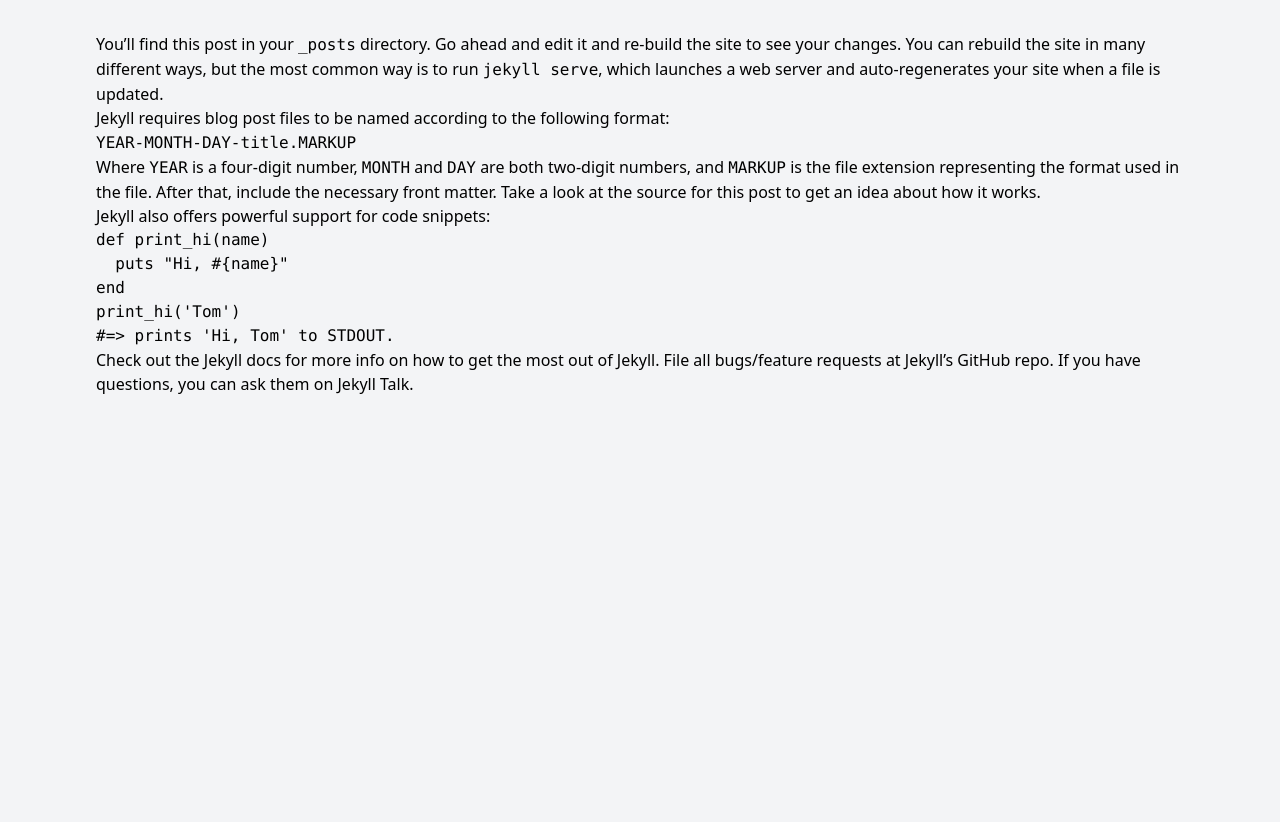
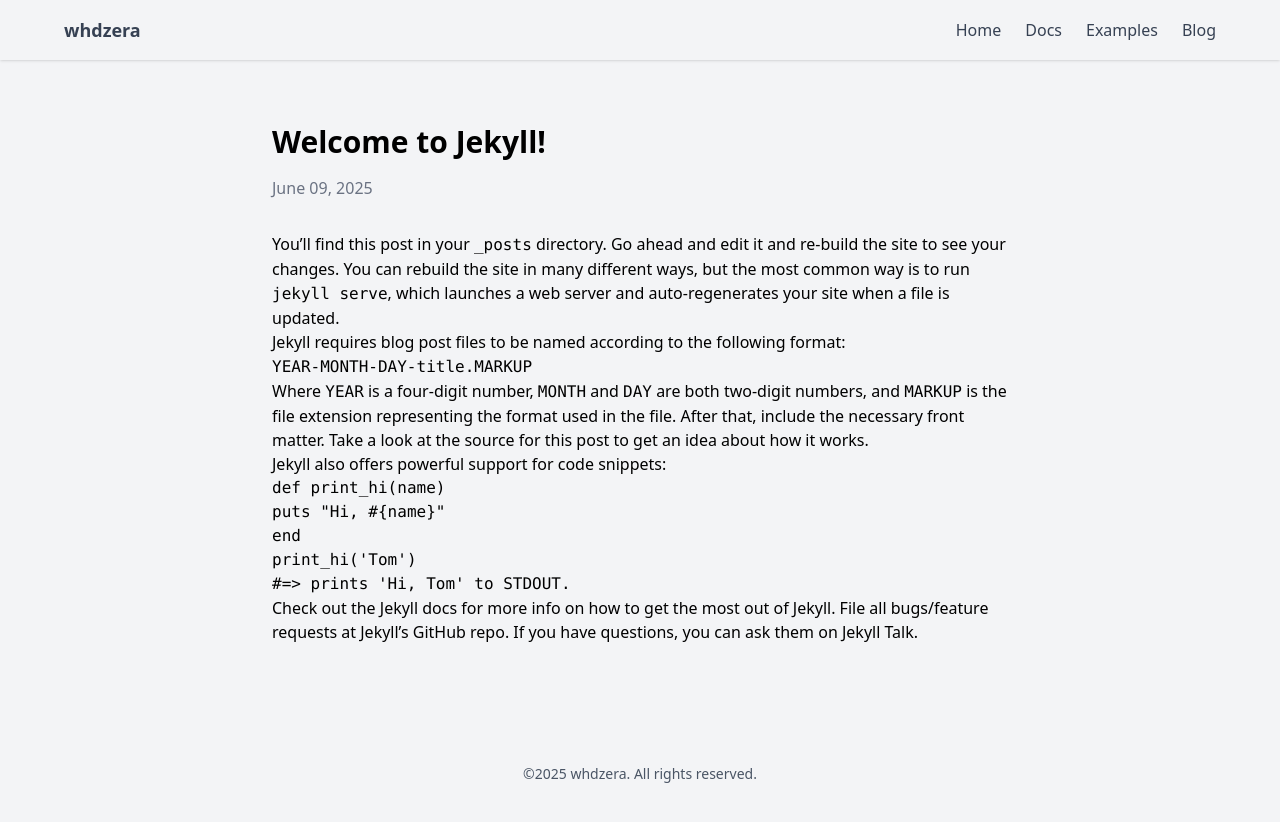
Before and after one commit to whdzera/linktree, a Jekyll site: the page built from _posts/2025-06-10-welcome-to-jekyll.md, in a window 1280 px wide. Shown: the top 822 px of the page. Built offline with Jekyll 4.4.1, drawn with Linux system fonts in a browser that asks for light colours.

Commit message:
fix: layout post

```diff
--- a/_includes/footer.html
+++ b/_includes/footer.html
@@ -0,0 +1,5 @@
+<footer class="text-center p-4 mt-10">
+  <p class="text-gray-600 text-sm">
+    ©{{ site.time | date: "%Y" }} whdzera. All rights reserved.
+  </p>
+</footer>
--- a/_includes/navigation.html
+++ b/_includes/navigation.html
@@ -0,0 +1,12 @@
+<nav class="shadow p-4">
+  <div class="max-w-6xl mx-auto flex items-center justify-between">
+    <a href="/" class="font-bold text-lg text-gray-700">whdzera</a>
+
+    <div class="flex space-x-6">
+      <a href="/" class="text-gray-700">Home</a>
+      <a href="#" class="text-gray-700">Docs</a>
+      <a href="#" class="text-gray-700">Examples</a>
+      <a href="#" class="text-gray-700">Blog</a>
+    </div>
+  </div>
+</nav>
--- /dev/null
+++ b/_layouts/post.html
@@ -0,0 +1,10 @@
+---
+layout: default
+---
+
+<div class="max-w-3xl mx-auto px-4 py-8">
+  <h1 class="text-3xl font-bold mb-4">{{ page.title }}</h1>
+  <p class="text-gray-500 mb-8">{{ page.date | date: "%B %d, %Y" }}</p>
+
+  <div class="prose dark:prose-invert max-w-none">{{ content }}</div>
+</div>
--- a/_layouts/test.html
+++ /dev/null
@@ -1,3 +0,0 @@
----
-layout: default
----
--- a/_posts/2025-06-10-welcome-to-jekyll.markdown
+++ b/_posts/2025-06-10-welcome-to-jekyll.md
@@ -16,7 +17,7 @@
 
 {% highlight ruby %}
 def print_hi(name)
-  puts "Hi, #{name}"
+puts "Hi, #{name}"
 end
 print_hi('Tom')
 #=> prints 'Hi, Tom' to STDOUT.
@@ -25,5 +26,5 @@
 Check out the [Jekyll docs][jekyll-docs] for more info on how to get the most out of Jekyll. File all bugs/feature requests at [Jekyll’s GitHub repo][jekyll-gh]. If you have questions, you can ask them on [Jekyll Talk][jekyll-talk].
 
 [jekyll-docs]: https://jekyllrb.com/docs/home
-[jekyll-gh]:   https://github.com/jekyll/jekyll
+[jekyll-gh]: https://github.com/jekyll/jekyll
 [jekyll-talk]: https://talk.jekyllrb.com/
--- a/app/assets/stylesheets/application.css
+++ b/app/assets/stylesheets/application.css
@@ -8,20 +8,34 @@
     --font-mono: ui-monospace, SFMono-Regular, Menlo, Monaco, Consolas, "Liberation Mono",
       "Courier New", monospace;
     --color-red-500: oklch(63.7% 0.237 25.331);
+    --color-blue-600: oklch(54.6% 0.245 262.881);
     --color-gray-100: oklch(96.7% 0.003 264.542);
     --color-gray-200: oklch(92.8% 0.006 264.531);
     --color-gray-300: oklch(87.2% 0.01 258.338);
+    --color-gray-400: oklch(70.7% 0.022 261.325);
+    --color-gray-500: oklch(55.1% 0.027 264.364);
     --color-gray-600: oklch(44.6% 0.03 256.802);
     --color-gray-700: oklch(37.3% 0.034 259.733);
     --color-gray-800: oklch(27.8% 0.033 256.848);
     --color-gray-900: oklch(21% 0.034 264.665);
     --color-white: #fff;
     --spacing: 0.25rem;
+    --container-md: 28rem;
+    --container-3xl: 48rem;
+    --container-4xl: 56rem;
     --container-6xl: 72rem;
+    --text-sm: 0.875rem;
+    --text-sm--line-height: calc(1.25 / 0.875);
+    --text-lg: 1.125rem;
+    --text-lg--line-height: calc(1.75 / 1.125);
+    --text-2xl: 1.5rem;
+    --text-2xl--line-height: calc(2 / 1.5);
+    --text-3xl: 1.875rem;
+    --text-3xl--line-height: calc(2.25 / 1.875);
+    --font-weight-medium: 500;
     --font-weight-bold: 700;
     --radius-md: 0.375rem;
     --radius-lg: 0.5rem;
-    --radius-2xl: 1rem;
     --default-transition-duration: 150ms;
     --default-transition-timing-function: cubic-bezier(0.4, 0, 0.2, 1);
     --default-font-family: var(--font-sans);
@@ -183,8 +197,8 @@
   .mt-4 {
     margin-top: calc(var(--spacing) * 4);
   }
-  .mt-8 {
-    margin-top: calc(var(--spacing) * 8);
+  .mt-10 {
+    margin-top: calc(var(--spacing) * 10);
   }
   .mb-2 {
     margin-bottom: calc(var(--spacing) * 2);
@@ -192,15 +206,23 @@
   .mb-4 {
     margin-bottom: calc(var(--spacing) * 4);
   }
+  .mb-6 {
+    margin-bottom: calc(var(--spacing) * 6);
+  }
+  .mb-8 {
+    margin-bottom: calc(var(--spacing) * 8);
+  }
   .flex {
     display: flex;
   }
-  .size-48 {
-    width: calc(var(--spacing) * 48);
-    height: calc(var(--spacing) * 48);
+  .table {
+    display: table;
   }
   .h-5 {
     height: calc(var(--spacing) * 5);
+  }
+  .h-48 {
+    height: calc(var(--spacing) * 48);
   }
   .max-h-100 {
     max-height: calc(var(--spacing) * 100);
@@ -208,11 +230,35 @@
   .w-5 {
     width: calc(var(--spacing) * 5);
   }
+  .w-48 {
+    width: calc(var(--spacing) * 48);
+  }
+  .w-full {
+    width: 100%;
+  }
+  .max-w-3xl {
+    max-width: var(--container-3xl);
+  }
+  .max-w-4xl {
+    max-width: var(--container-4xl);
+  }
   .max-w-6xl {
     max-width: var(--container-6xl);
   }
+  .max-w-md {
+    max-width: var(--container-md);
+  }
+  .max-w-none {
+    max-width: none;
+  }
+  .border-collapse {
+    border-collapse: collapse;
+  }
   .cursor-pointer {
     cursor: pointer;
+  }
+  .resize {
+    resize: both;
   }
   .flex-col {
     flex-direction: column;
@@ -223,6 +269,30 @@
   .justify-between {
     justify-content: space-between;
   }
+  .justify-center {
+    justify-content: center;
+  }
+  .space-y-6 {
+    :where(& > :not(:last-child)) {
+      --tw-space-y-reverse: 0;
+      margin-block-start: calc(calc(var(--spacing) * 6) * var(--tw-space-y-reverse));
+      margin-block-end: calc(calc(var(--spacing) * 6) * calc(1 - var(--tw-space-y-reverse)));
+    }
+  }
+  .space-y-10 {
+    :where(& > :not(:last-child)) {
+      --tw-space-y-reverse: 0;
+      margin-block-start: calc(calc(var(--spacing) * 10) * var(--tw-space-y-reverse));
+      margin-block-end: calc(calc(var(--spacing) * 10) * calc(1 - var(--tw-space-y-reverse)));
+    }
+  }
+  .space-x-6 {
+    :where(& > :not(:last-child)) {
+      --tw-space-x-reverse: 0;
+      margin-inline-start: calc(calc(var(--spacing) * 6) * var(--tw-space-x-reverse));
+      margin-inline-end: calc(calc(var(--spacing) * 6) * calc(1 - var(--tw-space-x-reverse)));
+    }
+  }
   .truncate {
     overflow: hidden;
     text-overflow: ellipsis;
@@ -230,9 +300,6 @@
   }
   .overflow-y-auto {
     overflow-y: auto;
-  }
-  .rounded-2xl {
-    border-radius: var(--radius-2xl);
   }
   .rounded-lg {
     border-radius: var(--radius-lg);
@@ -263,9 +330,6 @@
   .p-4 {
     padding: calc(var(--spacing) * 4);
   }
-  .p-7 {
-    padding: calc(var(--spacing) * 7);
-  }
   .px-4 {
     padding-inline: calc(var(--spacing) * 4);
   }
@@ -275,18 +339,56 @@
   .pb-2 {
     padding-bottom: calc(var(--spacing) * 2);
   }
+  .pb-4 {
+    padding-bottom: calc(var(--spacing) * 4);
+  }
   .text-center {
     text-align: center;
+  }
+  .text-2xl {
+    font-size: var(--text-2xl);
+    line-height: var(--tw-leading, var(--text-2xl--line-height));
+  }
+  .text-3xl {
+    font-size: var(--text-3xl);
+    line-height: var(--tw-leading, var(--text-3xl--line-height));
+  }
+  .text-lg {
+    font-size: var(--text-lg);
+    line-height: var(--tw-leading, var(--text-lg--line-height));
+  }
+  .text-sm {
+    font-size: var(--text-sm);
+    line-height: var(--tw-leading, var(--text-sm--line-height));
   }
   .font-bold {
     --tw-font-weight: var(--font-weight-bold);
     font-weight: var(--font-weight-bold);
   }
-  .text-gray-300 {
-    color: var(--color-gray-300);
+  .font-medium {
+    --tw-font-weight: var(--font-weight-medium);
+    font-weight: var(--font-weight-medium);
+  }
+  .text-blue-600 {
+    color: var(--color-blue-600);
+  }
+  .text-gray-400 {
+    color: var(--color-gray-400);
+  }
+  .text-gray-500 {
+    color: var(--color-gray-500);
+  }
+  .text-gray-600 {
+    color: var(--color-gray-600);
+  }
+  .text-gray-700 {
+    color: var(--color-gray-700);
   }
   .text-gray-900 {
     color: var(--color-gray-900);
+  }
+  .underline {
+    text-decoration-line: underline;
   }
   .shadow {
     --tw-shadow: 0 1px 3px 0 var(--tw-shadow-color, rgb(0 0 0 / 0.1)), 0 1px 2px -1px var(--tw-shadow-color, rgb(0 0 0 / 0.1));
@@ -295,6 +397,10 @@
   .shadow-xl {
     --tw-shadow: 0 20px 25px -5px var(--tw-shadow-color, rgb(0 0 0 / 0.1)), 0 8px 10px -6px var(--tw-shadow-color, rgb(0 0 0 / 0.1));
     box-shadow: var(--tw-inset-shadow), var(--tw-inset-ring-shadow), var(--tw-ring-offset-shadow), var(--tw-ring-shadow), var(--tw-shadow);
+  }
+  .outline {
+    outline-style: var(--tw-outline-style);
+    outline-width: 1px;
   }
   .filter {
     filter: var(--tw-blur,) var(--tw-brightness,) var(--tw-contrast,) var(--tw-grayscale,) var(--tw-hue-rotate,) var(--tw-invert,) var(--tw-saturate,) var(--tw-sepia,) var(--tw-drop-shadow,);
@@ -312,6 +418,13 @@
     &:hover {
       @media (hover: hover) {
         color: var(--color-red-500);
+      }
+    }
+  }
+  .hover\:underline {
+    &:hover {
+      @media (hover: hover) {
+        text-decoration-line: underline;
       }
     }
   }
@@ -355,6 +468,16 @@
       color: var(--color-white);
     }
   }
+}
+@property --tw-space-y-reverse {
+  syntax: "*";
+  inherits: false;
+  initial-value: 0;
+}
+@property --tw-space-x-reverse {
+  syntax: "*";
+  inherits: false;
+  initial-value: 0;
 }
 @property --tw-border-style {
   syntax: "*";
@@ -430,6 +553,11 @@
   inherits: false;
   initial-value: 0 0 #0000;
 }
+@property --tw-outline-style {
+  syntax: "*";
+  inherits: false;
+  initial-value: solid;
+}
 @property --tw-blur {
   syntax: "*";
   inherits: false;
@@ -490,6 +618,8 @@
 @layer properties {
   @supports ((-webkit-hyphens: none) and (not (margin-trim: inline))) or ((-moz-orient: inline) and (not (color:rgb(from red r g b)))) {
     *, ::before, ::after, ::backdrop {
+      --tw-space-y-reverse: 0;
+      --tw-space-x-reverse: 0;
       --tw-border-style: solid;
       --tw-font-weight: initial;
       --tw-shadow: 0 0 #0000;
@@ -506,6 +636,7 @@
       --tw-ring-offset-width: 0px;
       --tw-ring-offset-color: #fff;
       --tw-ring-offset-shadow: 0 0 #0000;
+      --tw-outline-style: solid;
       --tw-blur: initial;
       --tw-brightness: initial;
       --tw-contrast: initial;
```
Also changed, not shown: other parts of _posts/2025-06-10-welcome-to-jekyll.md (+4 -3 lines), _layouts/home.html (+33 -17 lines).
